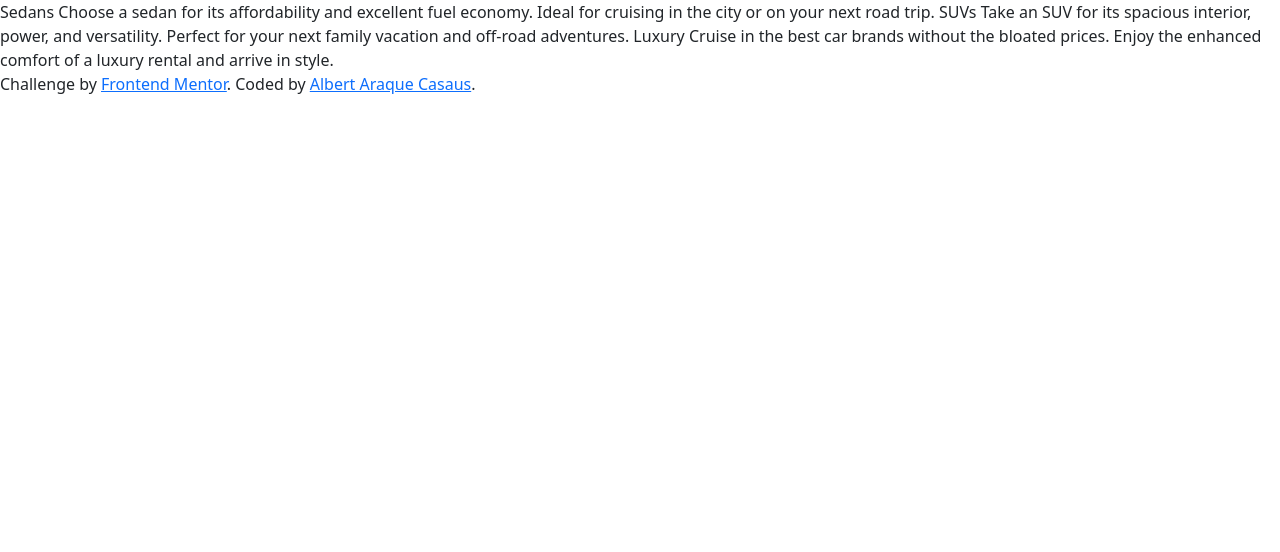
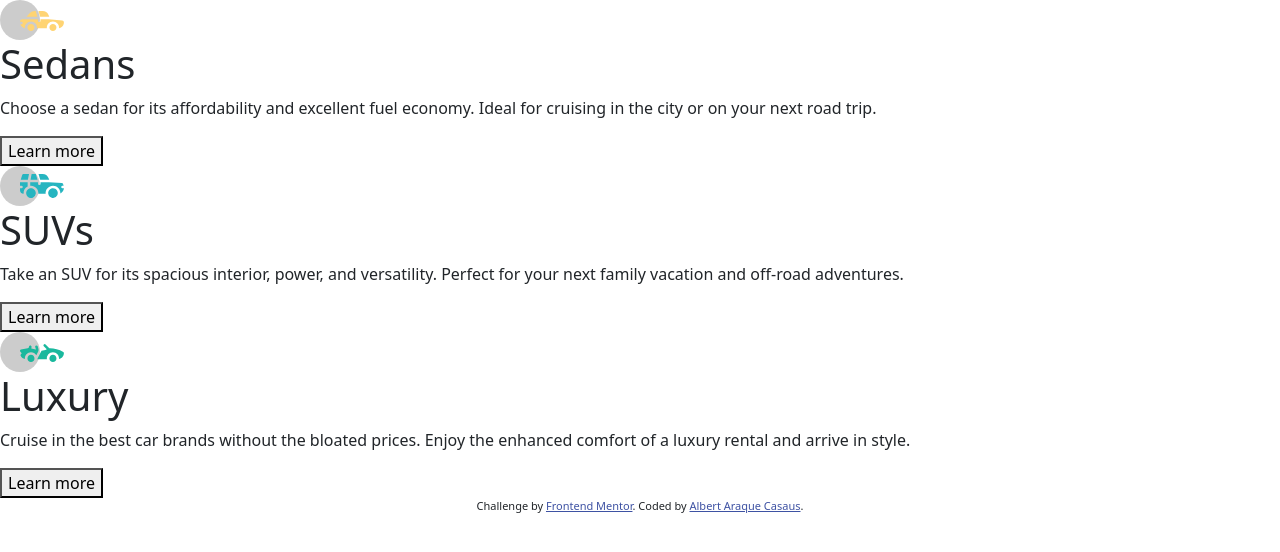
Before and after one commit to aaraquedesarrollo/challenge-3-column, a website: page index.html in a window 1280 px wide. Drawn offline with nearby package versions, Linux system fonts and the light colour scheme.

Commit message:
contenido del html

```diff
--- a/index.html
+++ b/index.html
@@ -11,6 +11,15 @@
       sizes="32x32"
       href="./images/favicon-32x32.png"
     />
+
+    <link rel="preconnect" href="https://fonts.gstatic.com" />
+    <link
+      href="https://fonts.googleapis.com/css2?family=Lexend+Deca&display=swap"
+      rel="stylesheet"
+    />
+
+    <title>Frontend Mentor | 3-column preview card component</title>
+
     <link
       rel="stylesheet"
       href="https://cdn.jsdelivr.net/npm/bootstrap@5.0.1/dist/css/bootstrap.min.css"
@@ -19,15 +28,45 @@
     />
     <link rel="stylesheet" href="css/estilos.css" />
 
-    <title>Frontend Mentor | 3-column preview card component</title>
+    <!-- Feel free to remove these styles or customise in your own stylesheet 👍 -->
+    <style>
+      .attribution {
+        font-size: 11px;
+        text-align: center;
+      }
+      .attribution a {
+        color: hsl(228, 45%, 44%);
+      }
+    </style>
   </head>
   <body>
-    Sedans Choose a sedan for its affordability and excellent fuel economy.
-    Ideal for cruising in the city or on your next road trip. SUVs Take an SUV
-    for its spacious interior, power, and versatility. Perfect for your next
-    family vacation and off-road adventures. Luxury Cruise in the best car
-    brands without the bloated prices. Enjoy the enhanced comfort of a luxury
-    rental and arrive in style.
+    <section>
+      <img src="images/icon-sedans.svg" alt="Sedan's logo" />
+      <h1>Sedans</h1>
+      <p>
+        Choose a sedan for its affordability and excellent fuel economy. Ideal
+        for cruising in the city or on your next road trip.
+      </p>
+      <button>Learn more</button>
+    </section>
+    <section>
+      <img src="images/icon-suvs.svg" alt="SUVs logo" />
+      <h1>SUVs</h1>
+      <p>
+        Take an SUV for its spacious interior, power, and versatility. Perfect
+        for your next family vacation and off-road adventures.
+      </p>
+      <button>Learn more</button>
+    </section>
+    <section>
+      <img src="images/icon-luxury.svg" alt="Luxury's logo" />
+      <h1>Luxury</h1>
+      <p>
+        Cruise in the best car brands without the bloated prices. Enjoy the
+        enhanced comfort of a luxury rental and arrive in style.
+      </p>
+      <button>Learn more</button>
+    </section>
 
     <div class="attribution">
       Challenge by
```
